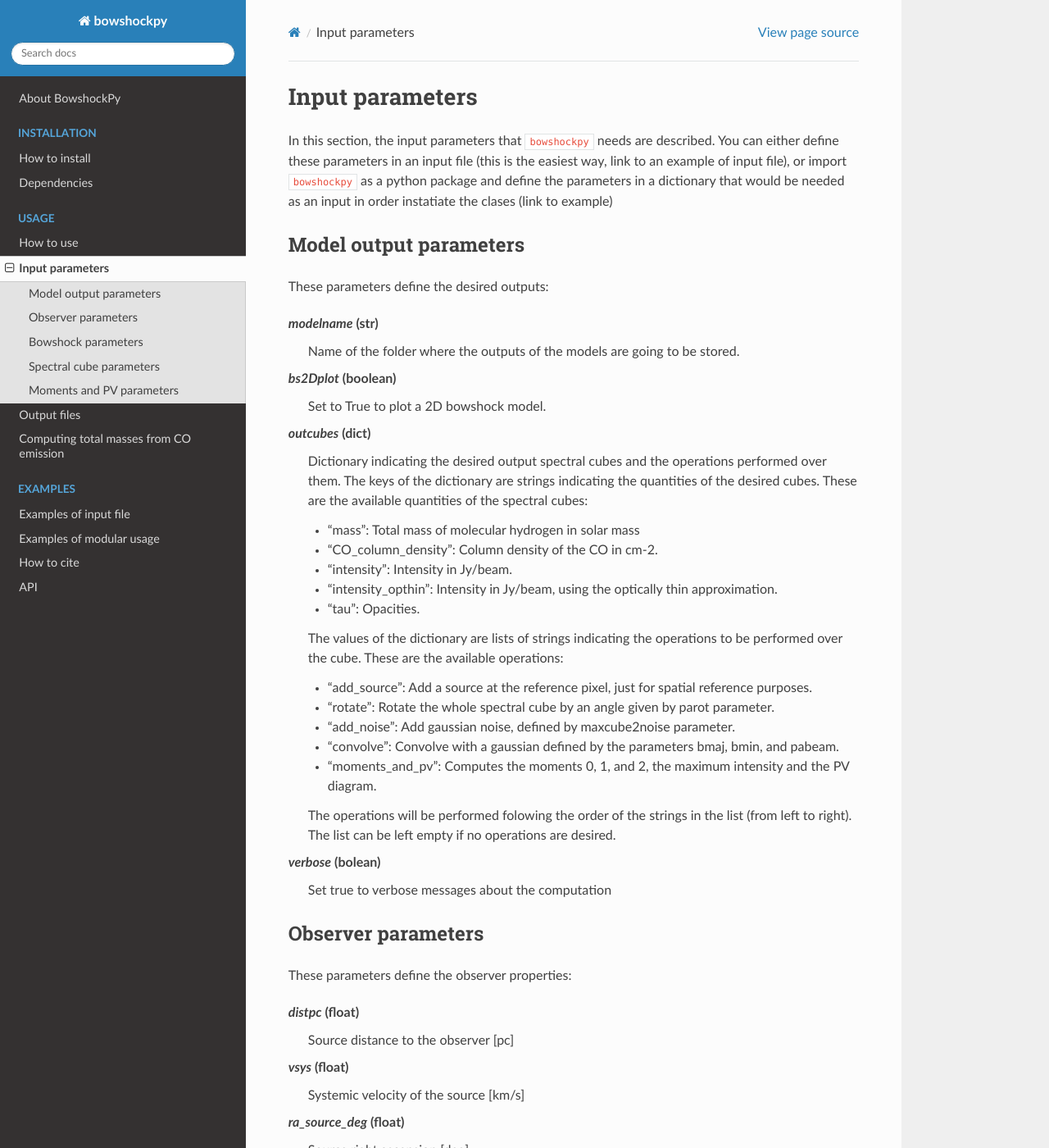
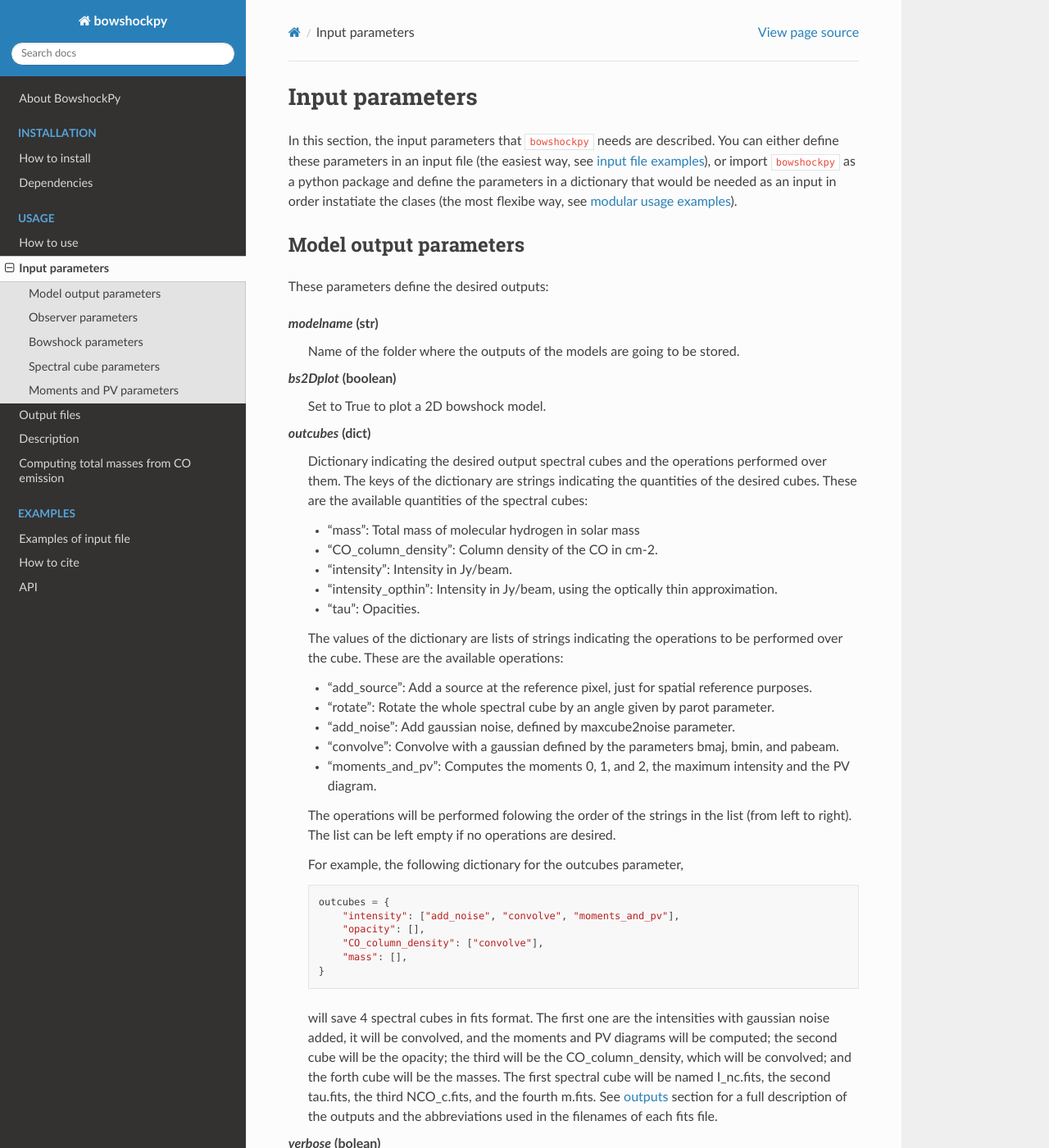
Before and after one commit to gblazquez/bowshockpy, a Sphinx documentation site: the page built from docs/source/inputparams.rst, in a window 1280 px wide and 1400 px high. Shown: the whole window at 82% size. Built offline with Sphinx 7.4.7 and the Read the Docs theme 3.1.0, drawn with Linux system fonts in a browser that asks for light colours.

Commit message:
description section added

```diff
--- a/docs/source/index.rst
+++ b/docs/source/index.rst
@@ -1,7 +1,7 @@
 `BowshockPy`
 ===================================
 
-``bowshockpy`` is a Python package that generates synthetic spectral cubes, PV diagrams, and moment images for a simple analytical jet-driven bowshock model, using the prescription for protostellar jets presented in `Ostriker et al. (2001)`_ and `Tabone et al. (2018)`_.
+``bowshockpy`` is a Python package that generates synthetic spectral cubes, PV diagrams, and moment images for a simple analytical jet-driven bowshock model, using the prescription for protostellar jets presented in `Ostriker et al. (2001) <https://ui.adsabs.harvard.edu/abs/2001ApJ...557..443O/abstract>`_ and `Tabone et al. (2018) <https://ui.adsabs.harvard.edu/abs/2018A%26A...614A.119T/abstract>`_.
 
 Check out the :doc:`installation` and :doc:`usage` sections.
 
@@ -30,6 +30,7 @@ Contents
    usage
    inputparams
    outputs
+   description
    comass
 
 .. toctree::
--- a/docs/source/inputparams.rst
+++ b/docs/source/inputparams.rst
@@ -1,7 +1,7 @@
 Input parameters
 ================
 
-In this section, the input parameters that ``bowshockpy`` needs are described. You can either define these parameters in an input file (this is the easiest way, link to an example of input file), or import ``bowshockpy`` as a python package and define the parameters in a dictionary that would be needed as an input in order instatiate the clases (link to example)
+In this section, the input parameters that ``bowshockpy`` needs are described. You can either define these parameters in an input file (the easiest way, see :doc:`input file examples<examples_inputfile>`), or import ``bowshockpy`` as a python package and define the parameters in a dictionary that would be needed as an input in order instatiate the clases (the most flexibe way, see :doc:`modular usage examples<examples_module>`).
 
 
 Model output parameters
@@ -33,6 +33,20 @@ These parameters define the desired outputs:
     - "moments_and_pv": Computes the moments 0, 1, and 2, the maximum intensity and the PV diagram.
 
     The operations will be performed folowing the order of the strings in the list (from left to right). The list can be left empty if no operations are desired.
+
+    For example, the following dictionary for the outcubes parameter,
+
+    .. code-block:: python
+
+        outcubes = {
+            "intensity": ["add_noise", "convolve", "moments_and_pv"],
+            "opacity": [],
+            "CO_column_density": ["convolve"],
+            "mass": [],
+        }
+
+    will save 4 spectral cubes in fits format. The first one are the intensities with gaussian noise added, it will be convolved, and the moments and PV diagrams will be computed; the second cube will be the opacity; the third will be the CO_column_density, which will be convolved; and the forth cube will be the masses. The first spectral cube will be named I_nc.fits, the second tau.fits, the third NCO_c.fits, and the fourth m.fits. See :doc:`outputs<outputs>` section for a full description of the outputs and the abbreviations used in the filenames of each fits file.
+
 
 *verbose* (bolean)
     Set true to verbose messages about the computation
--- a/docs/source/outputs.rst
+++ b/docs/source/outputs.rst
@@ -35,7 +35,7 @@ The filenames of the fits are abbreviations of the quantities and the operations
 The abbreviations for the operations are:
 
 .. list-table:: Operations performed to the fits files
-   :widths: 10 10
+   :widths: 10 4
    :header-rows: 1
 
    * - Operation
```
Also changed, not shown: other parts of docs/source/outputs.rst (+1 -1 lines), docs/source/description.rst (added, +11 -0 lines), docs/source/examples_inputfile.rst (+9 -1 lines), docs/source/usage.rst (+2 -8 lines), docs/source/scheme_bowshockpy_text.png (added).
